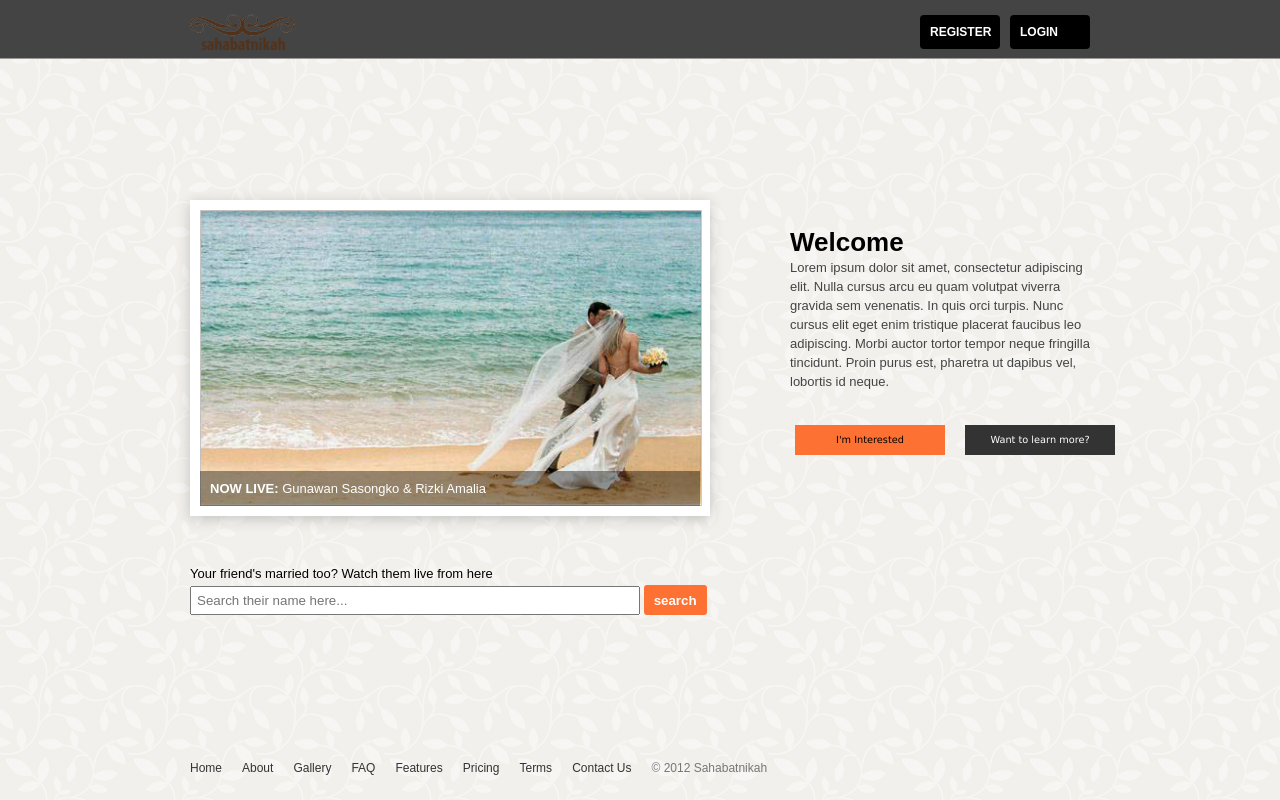
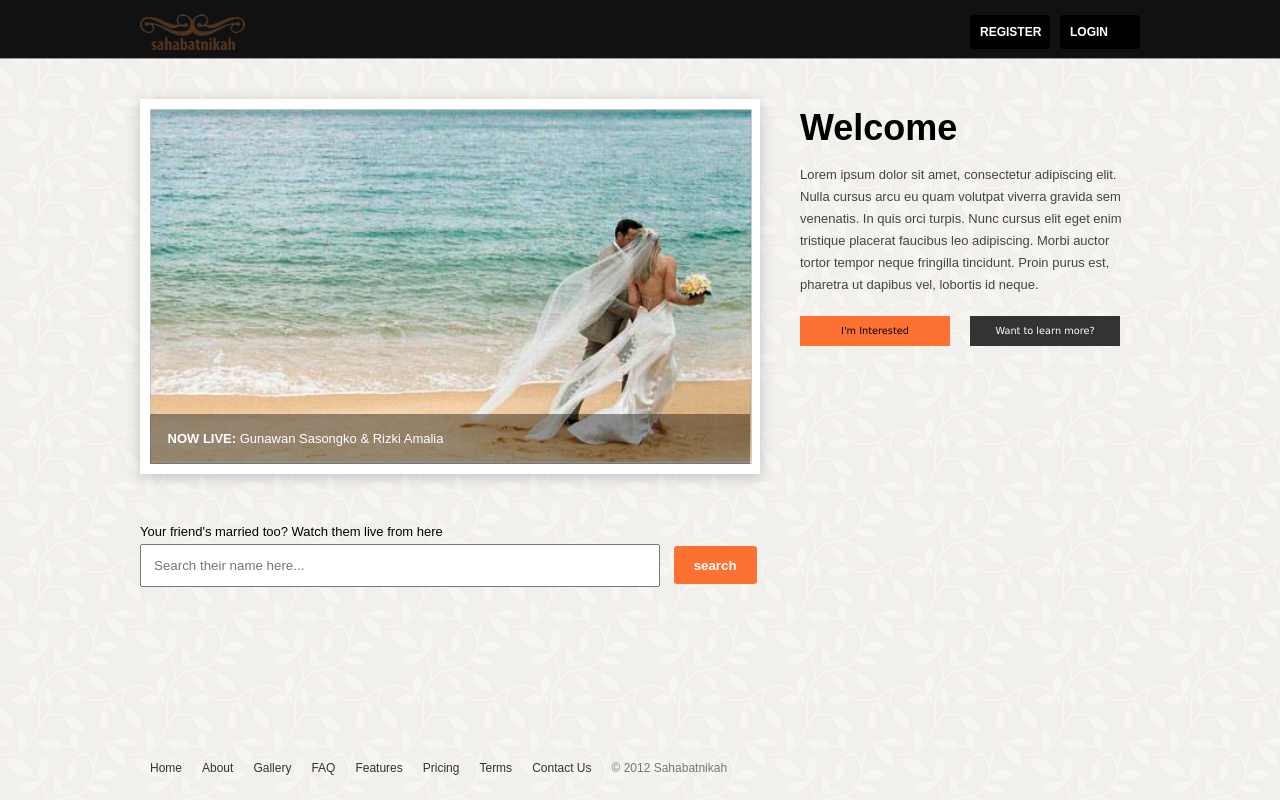
Before and after one commit to Dwira/Sahabat-Nikah, a CodeIgniter app: page /sahabatnikah/ in a window 1280 px wide. Run offline with CodeIgniter, Linux system fonts and the light colour scheme.

Commit message:
homebaru

```diff
--- a/application/views/pages/home.php
+++ b/application/views/pages/home.php
@@ -1,7 +1,7 @@
 <div id="main-content">
 	<div id="viewer-content">
 		<div id="featured-wedding">
-			<a href="#"><img src="<?=base_url();?>theme/img/mount.jpg" width="500px"/>
+			<a href="#"><img src="<?=base_url();?>theme/img/mount.jpg" width="600px"/>
 			<div id="featured-title">NOW LIVE: <span>Gunawan Sasongko & Rizki Amalia</span></div></a>
 		</div>
 		<div id="search-wedding">
@@ -10,7 +10,6 @@
 			<input type="submit" value="search" />
 		</div>
 	</div>
-	<div class="clearfix"></div>
 	<div id="welcome-message">
 		<h1>Welcome</h1>
 		<p>Lorem ipsum dolor sit amet, consectetur adipiscing elit. Nulla cursus arcu eu quam volutpat viverra gravida sem venenatis. In quis orci turpis. Nunc cursus elit eget enim tristique placerat faucibus leo adipiscing. Morbi auctor tortor tempor neque fringilla tincidunt. Proin purus est, pharetra ut dapibus vel, lobortis id neque.</p>
--- a/theme/style/style.css
+++ b/theme/style/style.css
@@ -25,13 +25,13 @@ input {
 #header {
 	border-bottom:1px solid #999	;
 	height:58px;
-	background:#444;
+	background:#111;
 }
 
 #header-wrapper {
 	position:relative;
 	height:70px;
-	width:900px;
+	width:1000px;
 	margin:0px auto;
 }
 
@@ -63,8 +63,8 @@ input {
 #footer {
 	position:absolute;
 	left:50%;bottom:25px;
-	margin-left:-460px;
-	width:900px;
+	margin-left:-500px;
+	width:1000px;
 }
 
 #footer ul {
@@ -91,13 +91,18 @@ input {
 
 /* Home Page Start */
 
-#main-content {
+/* #main-content {
 	position:absolute;
 	top:50%;left:50%;
 	margin-top:-200px;
 	margin-left:-450px;
 	width:900px;
 	height:400px;
+}*/
+
+#main-content {
+	width:1000px;
+	margin:40px auto;
 }
 
 #viewer-content {
@@ -106,7 +111,7 @@ input {
 
 #featured-wedding {
 	position:relative;
-	width:500px;
+	width:600px;
 	border:10px solid #fff;
 	box-shadow:0px 3px 13px rgba(0,0,0,0.2);
 }
@@ -127,7 +132,7 @@ input {
 #featured-title {
 	position:absolute;
 	bottom:0px;left:0px;right:0px;
-	padding:10px;
+	padding:17.5px;
 	background:rgba(0,0,0,0.4);
 	display:block;
 	color:#fff;
@@ -150,13 +155,14 @@ input {
 
 #search-wedding input[type='text'] {
 	margin-top:5px;
-	padding:5px;
-	width:450px;
+	padding:12px;
+	width:520px;
 }
 
 #search-wedding input[type='submit'] {
 	border:0px;
-	padding:7.5px 10px;
+	margin-left:10px;
+	padding:11.5px 20px;
 	background:#fd7133;
 	color:#fff;
 	font-weight:bold;
@@ -165,18 +171,20 @@ input {
 
 #welcome-message {
 	float:left;
-	margin-left:600px;
-	margin-top : -400px;
-	width:300px;
+	width:330px;
+	padding-left:40px;
+	position:relative;
 }
 
 #welcome-message h1 {
-	margin-top:12px;
+	margin-top:7.5px;
+	margin-bottom:15px;
+	font-size:36px;
 }
 
 #welcome-message p {
 	color:#444;
-	line-height:19px;
+	line-height:22px;
 }
 
 /*#welcome-message a {
@@ -204,12 +212,10 @@ input {
 }
 
 #welcome-message ul {
-	position: absolute;
-	top: 60%;
-	left: 85%;
+	position: relative;
 	width: 320px;
 	height: 30px;
-	margin: -15px 0 0 -160px;
+	margin-top:20px;
 	list-style: none;
 	font: .75em "lucida grande", arial, sans-serif;
 }
@@ -476,7 +482,7 @@ li:first-child span + span,li:first-child a:hover span:first-child {
 .info {
 	position:absolute;
 	left:-120px;
-	bottom:-350px;
+	top:130px;
 	background:#fff;
 	width:400px;
 	height:200px;
```
